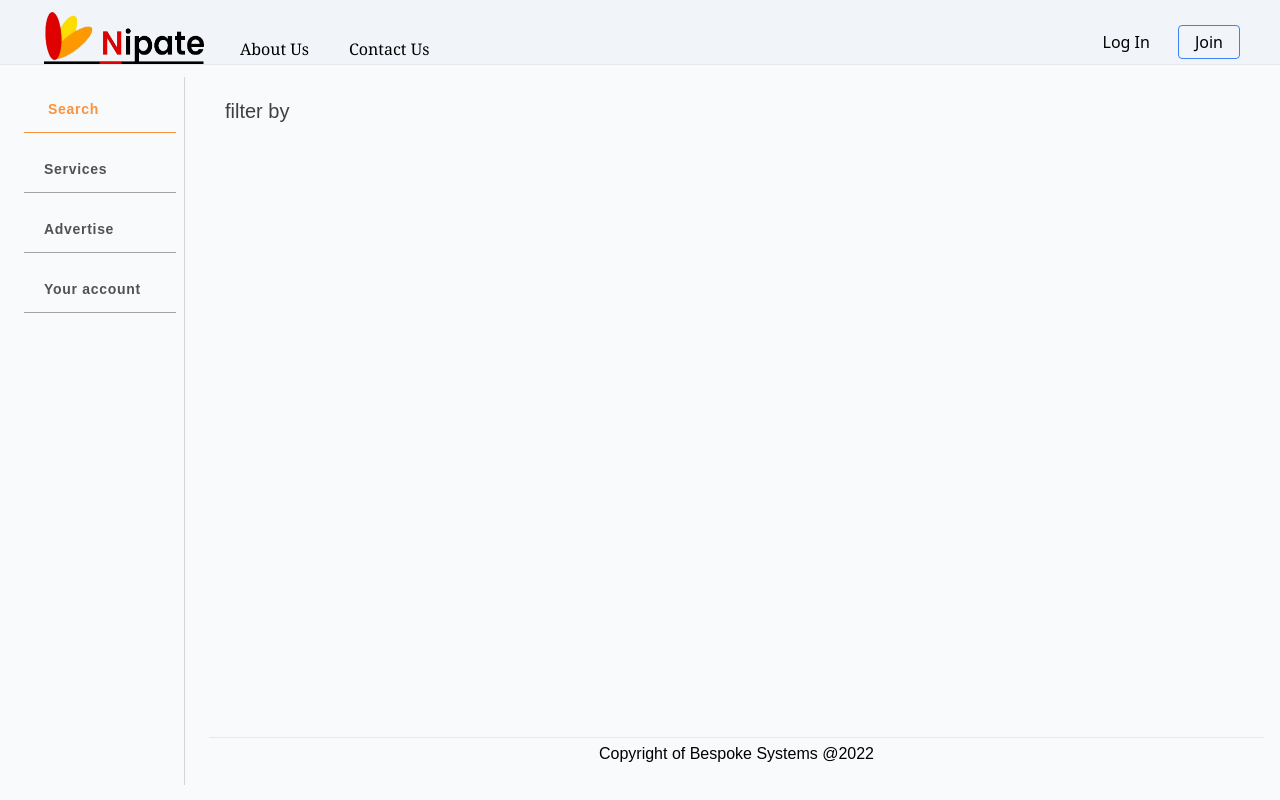
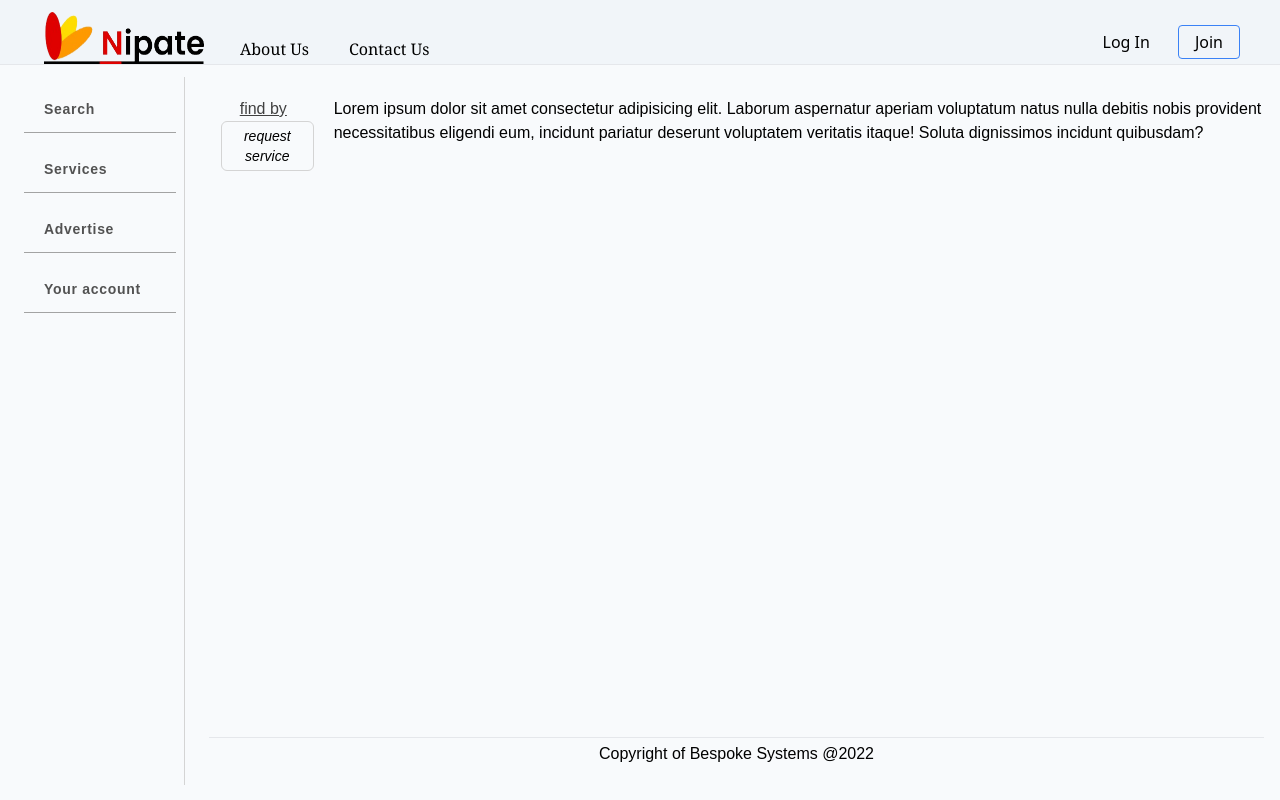
Before and after one commit to Amos-Ditto/NipateWebapp, a Nuxt app: page /index/services in a window 1280 px wide. Built offline with nearby package versions, Linux system fonts and the light colour scheme.

Commit message:
✅ polish design task

```diff
--- a/components/context/RequestCard.vue
+++ b/components/context/RequestCard.vue
@@ -1,24 +1,25 @@
 <template>
-    <div class="w-full py-2 flex flex-col gap-1 card cursor-pointer border-b border-neutral-200">
+    <div class="w-full py-2 flex flex-col gap-1 card cursor-pointer border-b border-neutral-200 hover:bg-slate-100 rounded">
         <div class="title w-full py-1 text-neutral-600 text-sm">
             <slot name="title"></slot>
         </div>
         <div class="w-full main text-neutral-800 pl-6 text-lg sm:text-lg">
             <slot></slot>
         </div>
-        <div class="w-full text-neutral-600 duration text-sm">
+        <div class="footer w-full text-neutral-600 duration text-sm flex flex-row px-6 md:px-3 py-2">
+            <h3 class="font-bold hover:underline hover:tracking-wider">view</h3>
             <slot name="duration"></slot>
         </div>
     </div>
 </template>
 <style scoped>
 .card {
-    transition: transform 200ms ease;
+    transition: transform 200ms ease, background-color 300ms ease;
 }
 .title , .main {
     transition: color 300ms ease;
 }
-.card:hover .main , .card:hover .title {
-    @apply text-orange-600;
+.footer h3 {
+    transition: text-decoration-line 300ms ease, letter-spacing 300ms ease;
 }
 </style>
--- a/components/designs/SideBar.vue
+++ b/components/designs/SideBar.vue
@@ -19,7 +19,7 @@ ul li a {
     @apply border-b border-neutral-400 hover:border-orange-400 hover:text-orange-400 hover:px-4;
     transition: color 200ms ease, border 200ms ease, padding 200ms ease;
 }
-.router-link-active {
+.router-link-exact-active {
     @apply border-orange-400 text-orange-400 px-4;
 }
 </style>
--- a/pages/index/index.vue
+++ b/pages/index/index.vue
@@ -11,8 +11,8 @@
             <hr>
             <div class="requests">
                 <h3 class="text-xl font-bold text-neutral-600 font-serif">Top Services requested.</h3>
-                <div class="requests w-full pt-6">
-                    <LazyContextRequestServices />
+                <div class="requests w-full pt-4 flex flex-row justify-start">
+                    <LazyContextRequestServices class="w-full md:w-[60%]" />
                 </div>
             </div>
         </div>
--- a/pages/index/services.vue
+++ b/pages/index/services.vue
@@ -1,8 +1,29 @@
 <template>
-    <main class="w-full flex flex-col gap-2">
-        <div class="filters w-full flex flex-row gap-4 px-4 items-center text-neutral-700 text-xl">
-            <h3>filter by</h3>
-            <div class="i-mdi-filter-variant scale-125" />
+    <main class="w-full flex flex-col md:flex-row gap-2">
+        <div class="top-page w-full md:w-[20%] flex flex-row md:flex-col justify-between px-2">
+            <div class="filters flex flex-col items-center">
+                <div class="flex flex-row gap-2 px-4 items-center text-neutral-700 text-base underline font-thin hover:text-orange-500 cursor-pointer">
+                    <p>find by</p>
+                    <div class="i-mdi-filter-variant scale-110 md:scale-125" />
+                </div>
+                <div class="filter min-h-0 max-w-[60%]">
+                    <!-- Lorem ipsum dolor, sit amet consectetur adipisicing elit. Animi, praesentium maiores -->
+                </div>
+            </div>
+            <div class="toggle-btns px-1">
+                <button class="text-sm border border-neutral-300 py-1 px-3 rounded-md italic font-thin hover:bg-slate-200 duration-300">
+                    request service
+                </button>
+            </div>
         </div>
+        <section>
+            Lorem ipsum dolor sit amet consectetur adipisicing elit. Laborum aspernatur aperiam voluptatum natus nulla debitis nobis provident necessitatibus eligendi eum, incidunt pariatur deserunt voluptatem veritatis itaque! Soluta dignissimos incidunt quibusdam?
+        </section>
     </main>
 </template>
+
+<style scoped>
+.filter {
+    transition: height 300ms ease;
+}
+</style>
```
